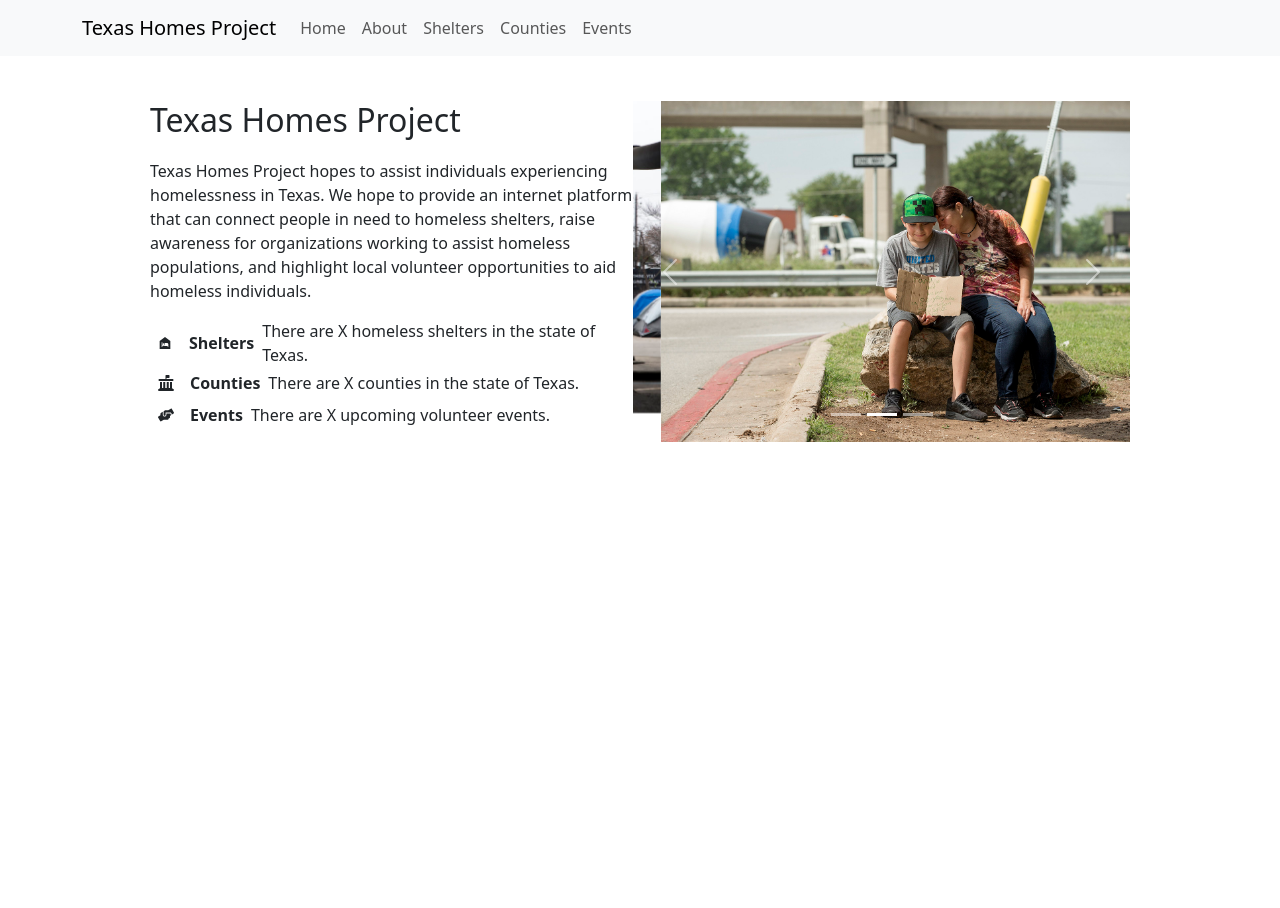
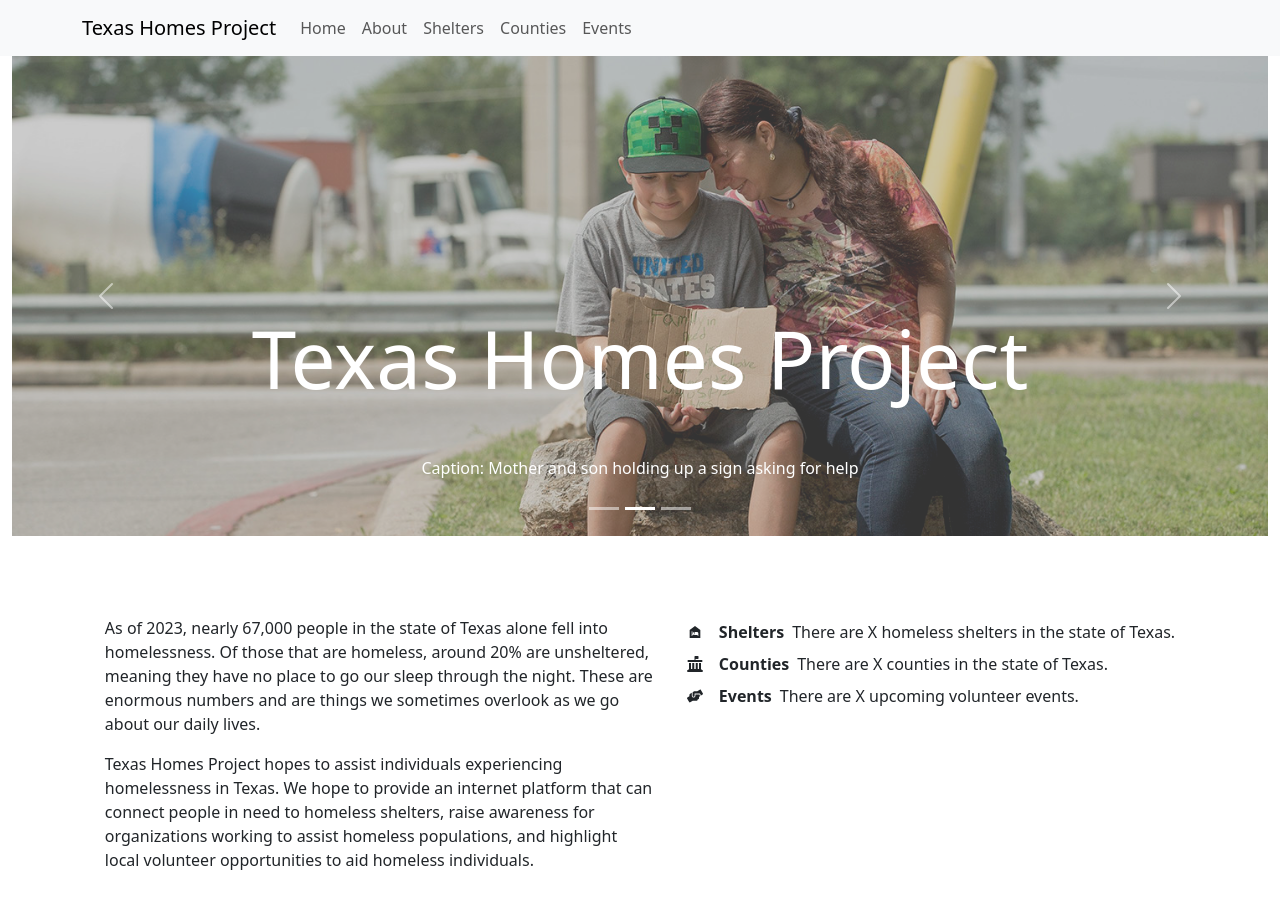
Before and after one commit to AnanthKothuri/TexasHomesProject, a React (Create React App) app in the folder front-end/: page / in a window 1280 px wide. Shown: the top 908 px of the page. Before the commit the page ends 856 px from the top, so only its background shows below. Built offline with nearby package versions, Linux system fonts and the light colour scheme.

Commit message:
updated splash page UI for user stories

```diff
--- a/front-end/src/Home/HomePage.jsx
+++ b/front-end/src/Home/HomePage.jsx
@@ -1,4 +1,5 @@
 import React from 'react';
+import {Container, Row, Col} from 'react-bootstrap'
 import mainImage from "../assets/homemainimage.jpg";
 // Assuming slide1 and slide2 are correctly imported if they are to be used in the HomePageCarousel component
 import { MdNightShelter } from "react-icons/md";
@@ -12,34 +13,28 @@ const HomePage = () => {
     display: 'flex',
     flexDirection: 'column',
     justifyContent: 'space-between',
-    minHeight: '100vh',
-    padding: '45px 150px',
+    // minHeight: '100vh',
+    // padding: '45px 150px',
   };
 
-  const contentAndImageContainerStyle = {
-    display: 'flex',
-    justifyContent: 'space-between',
-  };
-
-  const textAndFeatureContainerStyle = {
-    maxWidth: '600px',
-    textAlign: 'left',
-  };
-
-  const imageStyle = {
-    marginLeft: '20px',
-    width: '80%',
-    height: 'auto',
-  };
 
   return (
     <div style={pageContainerStyle}>
-      <div style={contentAndImageContainerStyle}>
-        <div style={textAndFeatureContainerStyle}>
-          <h2 style={{ marginBottom: '20px' }}>Texas Homes Project</h2>
-          <p>Texas Homes Project hopes to assist individuals experiencing homelessness in Texas.
+      <Container fluid style={{ position: 'relative', textAlign: 'center' }}>
+        <HomePageCarousel style={{ zIndex: 1 }} />
+      </Container>
+
+      <Row md='auto' style={{margin: 80, justifyContent: 'center'}}>
+        <Col>
+          <p style={{width: 550}}>As of 2023, nearly 67,000 people in the state of Texas alone fell into homelessness. Of those that are homeless, around 20% are unsheltered, meaning they have no place to go our
+          sleep through the night. These are enormous numbers and are things we sometimes overlook as we go about
+          our daily lives.</p>
+          <p style={{width: 550}}>Texas Homes Project hopes to assist individuals experiencing homelessness in Texas.
               We hope to provide an internet platform that can connect people in need to homeless shelters, raise awareness for organizations working to assist homeless populations,
               and highlight local volunteer opportunities to aid homeless individuals.</p>
+        </Col>
+
+        <Col>
           <Feature
               icon={<MdNightShelter />}
               iconBg="#FFFFFF"
@@ -58,10 +53,8 @@ const HomePage = () => {
               text="Events"
               smalltext="There are X upcoming volunteer events."
             />
-        </div>
-        <HomePageCarousel />
-      </div>
-      {/* Carousel goes here, below the text/features and image but within the page container */}
+        </Col>
+      </Row>
 
     </div>
   );
--- a/front-end/src/ModelTemplates/InstancePage.jsx
+++ b/front-end/src/ModelTemplates/InstancePage.jsx
@@ -41,7 +41,7 @@ const InstancePage = () => {
 
       <div className='container' style={{padding: 40}}>
         <h1>Related</h1>
-        <div class="row row-cols-3">
+        <div class="row row-cols-auto">
 
           {instanceData.related_models.map((item, index) => (
                 <div class="col">
--- a/front-end/src/components/HomePageCarousel.jsx
+++ b/front-end/src/components/HomePageCarousel.jsx
@@ -2,35 +2,41 @@ import React from 'react';
 import slide1 from "../assets/homess1.jpg";
 import slide2 from "../assets/homess2.jpg";
 import slide3 from "../assets/homess3.jpg";
-import { Carousel } from 'react-bootstrap';
+import { Carousel, Image } from 'react-bootstrap';
 
 const HomePageCarousel = () => {
-
+  const opacity = 0.6
+  const image_height = '30rem'
+  const image_background = 'rgba(0, 0, 0, 0.5)'
 
   return (
     <>
-      <Carousel>
-        <Carousel.Item>
-          <img
-            className="d-block w-100"
-            src={slide1}
-            alt="First slide"
-          />
+      <Carousel >
+
+        <Carousel.Item style={{width: '100%', height: image_height, background: image_background}}>
+          <Image src={slide1} fluid style={{ objectFit: 'cover', width: '100%', height: '100%', opacity: opacity}}/>;
+          <Carousel.Caption>
+            <h1 style={{fontSize: 80, margin: 50}}>Texas Homes Project</h1>
+            <p>Caption: Homeless tents set up in front a Picasso quote</p>
+          </Carousel.Caption>
         </Carousel.Item>
-        <Carousel.Item>
-          <img
-            className="d-block w-100"
-            src={slide2}
-            alt="Second slide"
-          />
+
+        <Carousel.Item style={{width: '100%', height: image_height, background: image_background}}>
+        <Image src={slide2} fluid style={{ objectFit: 'cover', width: '100%', height: '100%', opacity: opacity }}/>;
+          <Carousel.Caption>
+            <h1 style={{fontSize: 80, margin: 50}}>Texas Homes Project</h1>
+            <p>Caption: Mother and son holding up a sign asking for help</p>
+          </Carousel.Caption>
         </Carousel.Item>
-        <Carousel.Item>
-          <img
-            className="d-block w-100"
-            src={slide3}
-            alt="Third slide"
-          />
+
+        <Carousel.Item style={{width: '100%', height: image_height, background: image_background}}>
+        <Image src={slide3} fluid style={{ objectFit: 'cover', width: '100%', height: '100%', opacity: opacity }}/>;
+          <Carousel.Caption>
+            <h1 style={{fontSize: 80, margin: 50}}>Texas Homes Project</h1>
+            <p>Caption: Belongings of a homeless person piled near a bench</p>
+          </Carousel.Caption>
         </Carousel.Item>
+
       </Carousel>
     </>
   );
```
Lines whose indentation alone changed are shown as unchanged.
